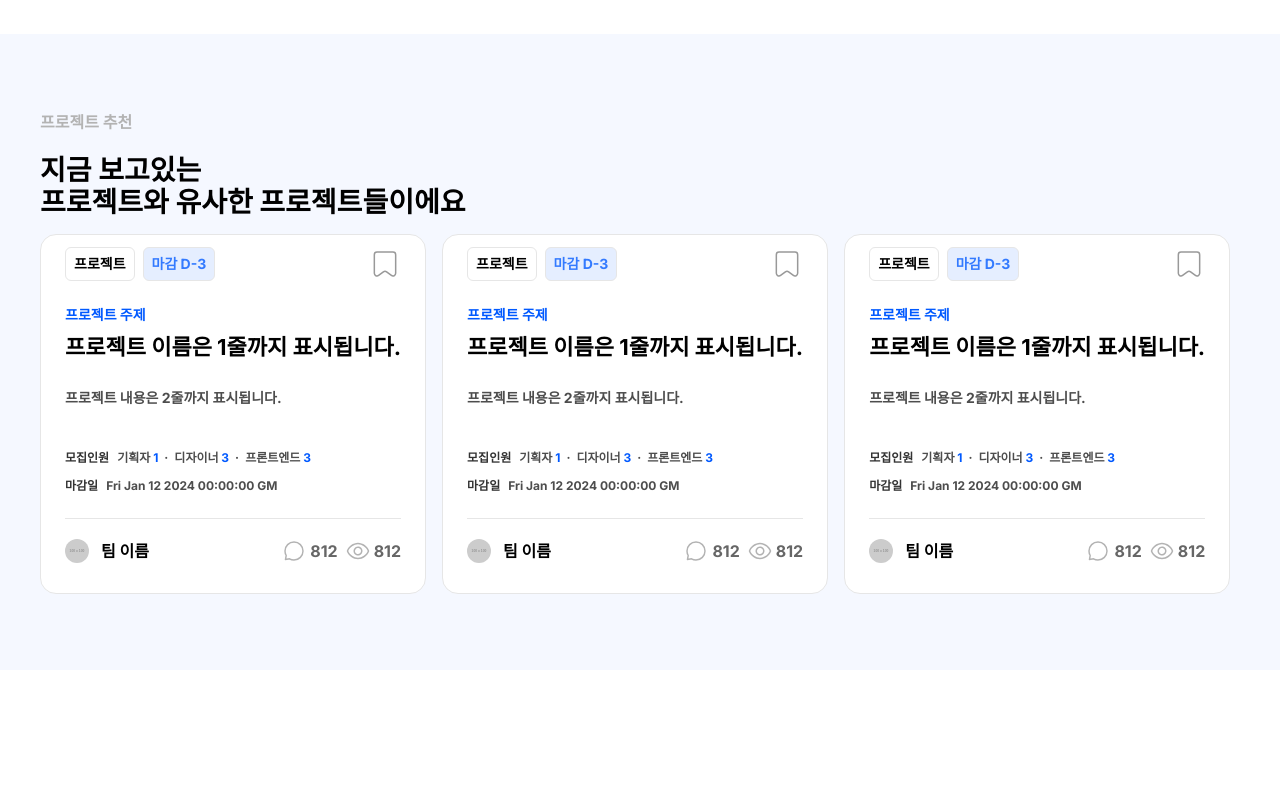
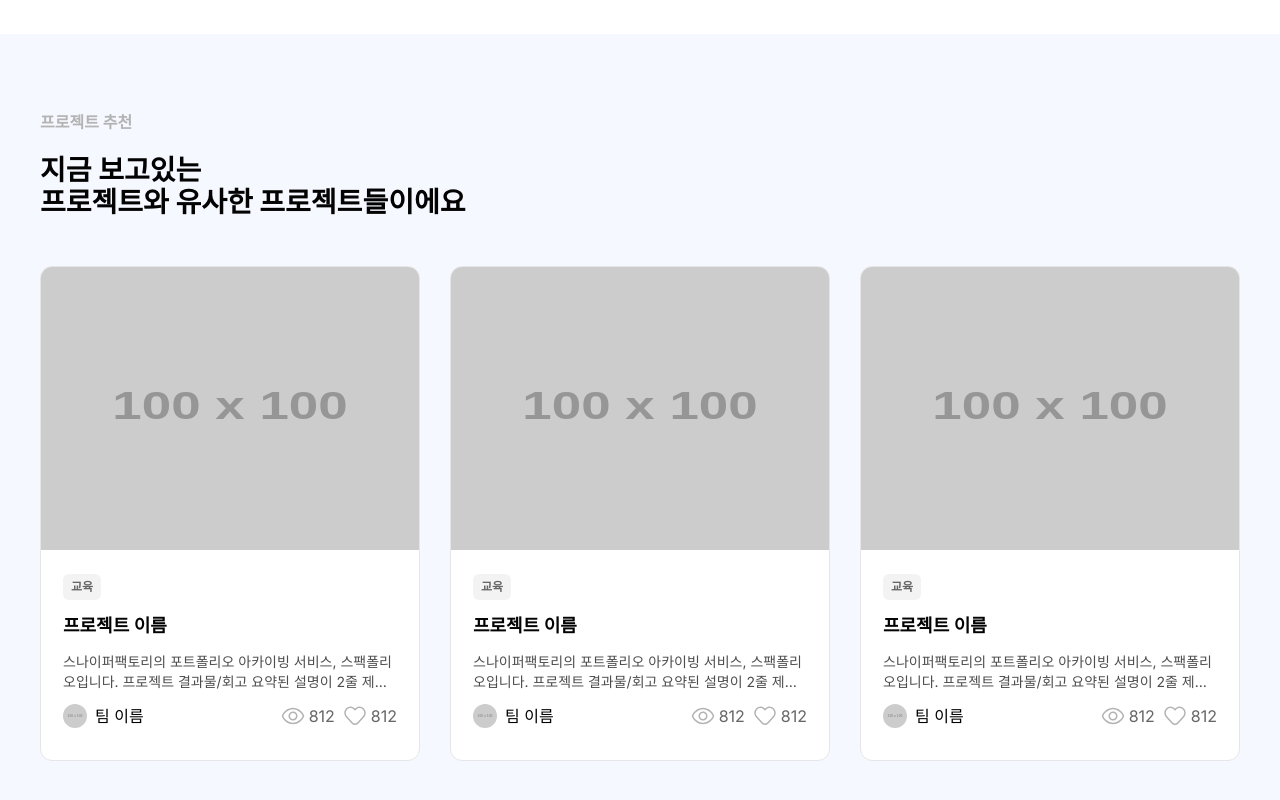
Before and after one commit to 9weeks-app-web/Team-4, a Next.js app: page /gathering/study/1 in a window 1280 px wide. Shown: the part 3950-4750 px from the top of the page. Built offline with nearby package versions, Linux system fonts and the light colour scheme; a web font is replaced by a local one.

Commit message:
Fix: 회고 데이터 타입 및 회고 카드 스타일 수정 - 기본 폰트 색 neutral-100 으로 설정

```diff
--- a/src/app/api/gathering/(dummy)/retrospect/index.ts
+++ b/src/app/api/gathering/(dummy)/retrospect/index.ts
@@ -369,6 +369,7 @@ export const retrospectDummy: Retrospect[] = [
         userId: 12,
         name: '김스팩',
         userProfile: 'https://dummyimage.com/100x100/74afe3/fff',
+        spectrumImage: '/images/gathering/spectrum2.svg',
         position: 'PM',
         isLeader: true,
       },
@@ -376,6 +377,7 @@ export const retrospectDummy: Retrospect[] = [
         userId: 13,
         name: '박스팩',
         userProfile: 'https://dummyimage.com/100x100/74afe3/fff',
+        spectrumImage: '/images/gathering/spectrum3.svg',
         position: '프론트엔드',
       },
     ],
@@ -399,6 +401,7 @@ export const retrospectDummy: Retrospect[] = [
         userId: 12,
         name: '김스팩',
         userProfile: 'https://dummyimage.com/100x100/74afe3/fff',
+        spectrumImage: '/images/gathering/spectrum2.svg',
         position: 'PM',
         isLeader: true,
       },
@@ -406,6 +409,7 @@ export const retrospectDummy: Retrospect[] = [
         userId: 13,
         name: '박스팩',
         userProfile: 'https://dummyimage.com/100x100/74afe3/fff',
+        spectrumImage: '/images/gathering/spectrum3.svg',
         position: '프론트엔드',
       },
     ],
@@ -429,6 +433,7 @@ export const retrospectDummy: Retrospect[] = [
         userId: 12,
         name: '김스팩',
         userProfile: 'https://dummyimage.com/100x100/74afe3/fff',
+        spectrumImage: '/images/gathering/spectrum2.svg',
         position: 'PM',
         isLeader: true,
       },
@@ -436,6 +441,7 @@ export const retrospectDummy: Retrospect[] = [
         userId: 13,
         name: '박스팩',
         userProfile: 'https://dummyimage.com/100x100/74afe3/fff',
+        spectrumImage: '/images/gathering/spectrum3.svg',
         position: '프론트엔드',
       },
     ],
@@ -459,6 +465,7 @@ export const retrospectDummy: Retrospect[] = [
         userId: 12,
         name: '김스팩',
         userProfile: 'https://dummyimage.com/100x100/74afe3/fff',
+        spectrumImage: '/images/gathering/spectrum2.svg',
         position: 'PM',
         isLeader: true,
       },
@@ -466,6 +473,7 @@ export const retrospectDummy: Retrospect[] = [
         userId: 13,
         name: '박스팩',
         userProfile: 'https://dummyimage.com/100x100/74afe3/fff',
+        spectrumImage: '/images/gathering/spectrum3.svg',
         position: '프론트엔드',
       },
     ],
--- a/src/app/api/gathering/retrospect/route.ts
+++ b/src/app/api/gathering/retrospect/route.ts
@@ -11,14 +11,23 @@ export async function GET(req: Request) {
     res.cardList = retrospectCardDummy.slice(12 * page - 12, 12 * page);
   } else {
     const data = retrospectCardDummy.map(
-      ({ id, type, title, teamName, thumbnail, profileImage, like, hits }) => ({
+      ({
         id,
         type,
         title,
         teamName,
         thumbnail,
         profileImage,
-        like,
+        likes,
+        hits,
+      }) => ({
+        id,
+        type,
+        title,
+        teamName,
+        thumbnail,
+        profileImage,
+        likes,
         hits,
       }),
     );
--- a/src/app/gathering/(components)/card/ThumbnailGatheringCard.tsx
+++ b/src/app/gathering/(components)/card/ThumbnailGatheringCard.tsx
@@ -1,5 +1,6 @@
 'use client';
 
+import Link from 'next/link';
 import Image from 'next/image';
 import { RetrospectCard } from '@/types/gathering';
 import { PortfolioCard } from '@/types/portfolio';
@@ -9,6 +10,7 @@ import ChipSmall from '../chip/ChipSmall';
 interface ThumbnailGatheringCardProps {
   data?: RetrospectCard & PortfolioCard;
   button?: string;
+  link?: string;
 }
 
 const ThumbnailGatheringCard = ({
@@ -27,6 +29,7 @@ const ThumbnailGatheringCard = ({
     hits: 812,
   },
   button,
+  link = '/gathering/retrospect/12/',
 }: ThumbnailGatheringCardProps) => {
   const {
     id,
@@ -43,22 +46,28 @@ const ThumbnailGatheringCard = ({
   } = data;
 
   return (
-    <div className="flex flex-col">
+    <Link href={link} className={`${button && 'cursor-default'}`}>
+      <div
+        className={`flex flex-col rounded-xl overflow-hidden font-normal ${
+          content && 'border bg-neutral-0 border-neutral-10'
+        }`}
+      >
         <Image
-        className="aspect-[4/3] w-full pb-6 rounded-2xl"
+          className={`aspect-[4/3] w-full ${content || 'rounded-xl mb-6'}`}
           src={profileImage || thumbnail}
           alt="thumbnail"
           width={380}
           height={285}
         />
+        <div className={`${content && 'pt-[24px] px-[22px] pb-[32px]'}`}>
           <ChipSmall content="교육" />
           <h3 className="my-3 font-semibold text-lg">{title}</h3>
           {content && (
-        <p className="w-full  mb-3 text-neutral-40 text-sm line-clamp-2 ">
+            <p className="w-full mb-3 text-neutral-70 text-sm line-clamp-2 ">
               {content}
             </p>
           )}
-      <div className="flex justify-between pb-11">
+          <div className="flex justify-between">
             <div className="flex">
               <Image
                 className="mr-2 rounded-[50%]"
@@ -70,7 +79,7 @@ const ThumbnailGatheringCard = ({
               <span>{teamName || nickname}</span>
             </div>
             <div className="flex items-center text-neutral-60">
-          <div className="flex mr-2">
+              <span className="flex mr-2">
                 <Image
                   className="mr-1"
                   src="/images/gathering/view.svg"
@@ -79,8 +88,8 @@ const ThumbnailGatheringCard = ({
                   alt="view"
                 />
                 {hits}
-          </div>
-          <div className="flex ">
+              </span>
+              <span className="flex ">
                 <Image
                   className="mr-1"
                   src="/images/gathering/heart.svg"
@@ -89,7 +98,7 @@ const ThumbnailGatheringCard = ({
                   alt="heart"
                 />
                 {likes}
-          </div>
+              </span>
             </div>
           </div>
           {button && (
@@ -100,9 +109,12 @@ const ThumbnailGatheringCard = ({
                   ? `/gathering/portfolio/${id}`
                   : `/gathering/retrospect/${id}`
               }
+              style={['mt-7', 'w-full']}
             />
           )}
         </div>
+      </div>
+    </Link>
   );
 };
 
--- a/src/app/gathering/(components)/section/main/RetrospectSection.tsx
+++ b/src/app/gathering/(components)/section/main/RetrospectSection.tsx
@@ -32,7 +32,7 @@ const RetrospectSection = () => {
           프로젝트를 완성한 팀원들의 회고를 들어보세요!
         </h3>
         <div className="self-end">
-          <ButtonSimple content="회고 더보기" />
+          <ButtonSimple content="회고 더보기" link="/gathering/retrospect/" />
         </div>
       </div>
       <Swiper
@@ -45,7 +45,7 @@ const RetrospectSection = () => {
         {Children.toArray(
           data?.cardList.map(data => (
             <SwiperSlide className="relative">
-              <div className="max-w-[534px]  px-[47px] py-[35px] border-4 border-primary-50 rounded-2xl">
+              <div className="max-w-[534px] px-[70px] py-[35px] border-4 border-primary-50 rounded-2xl">
                 <ThumbnailGatheringCard
                   data={data as RetrospectCard & PortfolioCard}
                   button="프로젝트 회고 보기"
@@ -122,7 +122,19 @@ const RetrospectPreview = ({ retrospectId }: RetrospectPreviewProps) => {
             alt="profile"
           />
           <div className="font-medium">
-            <div className="text-neutral-80 text-xl ">{focusMember?.name}</div>
+            <div className="flex items-center gap-1">
+              <div className="text-neutral-80 text-xl ">
+                {focusMember?.name}
+              </div>
+              {focusMember?.spectrumImage && (
+                <Image
+                  src={focusMember?.spectrumImage}
+                  width={20}
+                  height={23}
+                  alt="spectrum"
+                />
+              )}
+            </div>
             <div className="text-neutral-40">
               {focusMember?.isLeader && '팀장 · '}
               {focusMember?.position}
--- a/src/app/gathering/(components)/section/post/RecommendGathering.tsx
+++ b/src/app/gathering/(components)/section/post/RecommendGathering.tsx
@@ -1,4 +1,4 @@
-import NormalGatherigCard from '@/app/gathering/(components)/card/NormalGatheringCard';
+import ThumbnailGatheringCard from '../../card/ThumbnailGatheringCard';
 
 const RecommendGathering = () => {
   return (
@@ -8,10 +8,10 @@ const RecommendGathering = () => {
       <h3 className="text-[28px] leading-8">
         프로젝트와 유사한 프로젝트들이에요
       </h3>
-      <div className="flex gap-4 w-full mt-4">
-        <NormalGatherigCard />
-        <NormalGatherigCard />
-        <NormalGatherigCard />
+      <div className="flex gap-[30px] w-full mt-12">
+        <ThumbnailGatheringCard />
+        <ThumbnailGatheringCard />
+        <ThumbnailGatheringCard />
       </div>
     </section>
   );
--- a/src/app/gathering/retrospect/[postId]/page.tsx
+++ b/src/app/gathering/retrospect/[postId]/page.tsx
@@ -1,3 +1,5 @@
+'use client';
+
 import Image from 'next/image';
 import Input from '@/app/gathering/(components)/input/Input';
 import Section from '../../(components)/section/post/Section';
--- a/src/app/globals.css
+++ b/src/app/globals.css
@@ -1,6 +1,12 @@
 @tailwind base;
 @tailwind components;
 @tailwind utilities;
+
+@layer base {
+  :root {
+    @apply text-neutral-100;
+  }
+}
 
 :root {
   /* --foreground-rgb: 0, 0, 0; */
--- a/src/types/gathering.ts
+++ b/src/types/gathering.ts
@@ -131,6 +131,7 @@ export interface Retrospect {
     userId: number;
     name: string;
     userProfile: string;
+    spectrumImage?: string;
     level?: number;
     position?: string;
     isLeader?: boolean;
```
Lines whose indentation alone changed are shown as unchanged.
